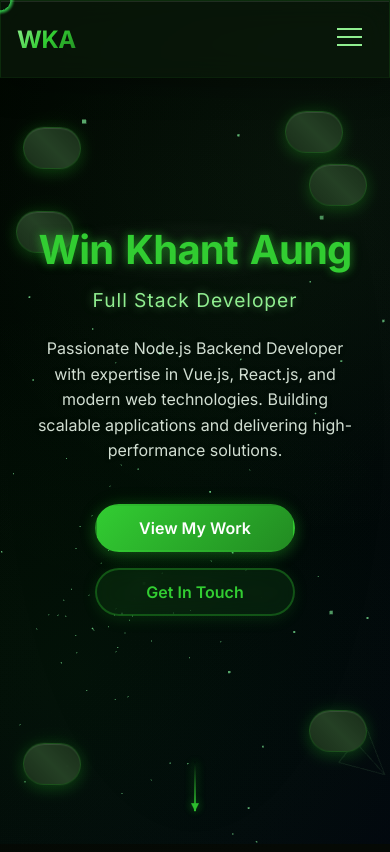
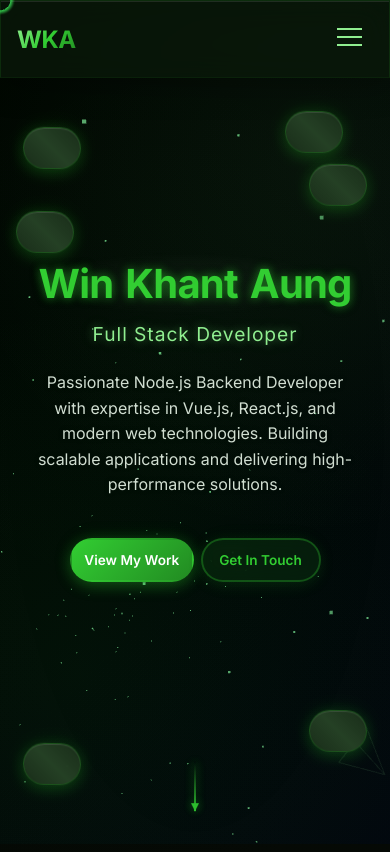
Before and after one commit to leon-99/wka-portfolio, a Vue app: page / in a window 390 px wide. Shown: the top 852 px of the page. Built offline with nearby package versions, Linux system fonts and the light colour scheme; some icons are missing.

Commit message:
Refactor Hero component animations: Modularize animation functions for better organization and maintainability. Implement cleanup logic for memory management and enhance button hover effects. Optimize skill tag interactions and improve layout responsiveness for a more dynamic user experience.

```diff
--- a/src/components/Hero.vue
+++ b/src/components/Hero.vue
@@ -75,12 +75,11 @@
 </template>
 
 <script setup lang="ts">
-import { ref, onMounted, markRaw } from 'vue'
+import { ref, onMounted, onUnmounted} from 'vue'
 import { useThree } from '@/composables/useThree'
 import { useMouseInteraction, useRaycaster } from '@/composables/useMouseInteraction'
 import { useMorphingText } from '@/composables/useMorphingText'
 import { useFloatingParticles } from '@/composables/useFloatingParticles'
-import * as THREE from 'three'
 import { gsap } from 'gsap'
 import { ScrollTrigger } from 'gsap/ScrollTrigger'
 import { Icon } from '@iconify/vue'
@@ -104,9 +103,13 @@ const {
 
 const floatingParticles = ref<any>(null)
 
-onMounted(() => {
-  const cleanup = init()
+// Animation Functions
 
+/**
+ * Initialize main entrance animations for hero elements
+ * Sets up initial states and runs the main animation timeline
+ */
+const initializeMainAnimations = () => {
   // GSAP Creative Name Animation
   const tl = gsap.timeline()
 
@@ -140,8 +143,6 @@ onMounted(() => {
   setTimeout(() => {
     startMorphingEffect()
   }, 200)
-
-
 
   // All other elements start at the same time as name animation
   tl.to('.hero-subtitle', {
@@ -188,23 +189,18 @@ onMounted(() => {
     textShadow: '0 0 10px rgba(50, 205, 50, 0.3)'
   })
 
-  // Floating skill tags animation
-  const isMobile = window.innerWidth <= 768
+  // Interactive name letters on mouse move using composable
+  nameContainer = document.querySelector('.name-animation-container')
+  if (nameContainer) {
+    addInteractiveEffects(nameContainer as HTMLElement)
+  }
+}
 
-  gsap.to('.skill-tag', {
-    y: isMobile ? '-=8' : '-=15', // Reduced movement on mobile
-    rotation: isMobile ? 1 : 2, // Reduced rotation on mobile
-    duration: isMobile ? 4 : 3, // Slower animation on mobile for better performance
-    ease: 'sine.inOut',
-    yoyo: true,
-    repeat: -1,
-    stagger: {
-      each: isMobile ? 0.8 : 0.5, // Slower stagger on mobile
-      from: 'random'
-    }
-  })
-
-  // Button hover effects
+/**
+ * Setup hover effects for primary and secondary buttons
+ * Adds scale and movement animations on mouse enter/leave
+ */
+const setupButtonHoverEffects = () => {
   const buttons = document.querySelectorAll('.btn-primary, .btn-secondary')
   buttons.forEach(button => {
     button.addEventListener('mouseenter', () => {
@@ -225,8 +221,13 @@ onMounted(() => {
       })
     })
   })
+}
 
-  // Scroll indicator animation
+/**
+ * Setup continuous scroll indicator animation
+ * Creates a pulsing arrow animation at the bottom
+ */
+const setupScrollIndicator = () => {
   gsap.to('.scroll-arrow', {
     y: 10,
     duration: 1.5,
@@ -234,15 +235,36 @@ onMounted(() => {
     yoyo: true,
     repeat: -1
   })
+}
 
-  // Interactive name letters on mouse move using composable
-  nameContainer = document.querySelector('.name-animation-container')
-  if (nameContainer) {
-    addInteractiveEffects(nameContainer as HTMLElement)
-  }
+/**
+ * Setup floating animation for skill tags
+ * Creates continuous floating movement with mobile optimization
+ */
+const setupFloatingSkills = () => {
+  const isMobile = window.innerWidth <= 768
 
-  // Magnetic cursor effect for skill badges
+  gsap.to('.skill-tag', {
+    y: isMobile ? '-=8' : '-=15', // Reduced movement on mobile
+    rotation: isMobile ? 1 : 2, // Reduced rotation on mobile
+    duration: isMobile ? 4 : 3, // Slower animation on mobile for better performance
+    ease: 'sine.inOut',
+    yoyo: true,
+    repeat: -1,
+    stagger: {
+      each: isMobile ? 0.8 : 0.5, // Slower stagger on mobile
+      from: 'random'
+    }
+  })
+}
+
+/**
+ * Setup interactive effects for skill tags
+ * Adds magnetic pull effects and touch interactions
+ */
+const setupSkillTagInteractions = () => {
   const skillTags = document.querySelectorAll('.skill-tag')
+  const isMobile = window.innerWidth <= 768
 
   skillTags.forEach(tag => {
     let isHovered = false
@@ -314,7 +336,13 @@ onMounted(() => {
       })
     }
   })
+}
 
+/**
+ * Setup 3D floating particles background
+ * Initializes Three.js particles using the composable
+ */
+const setupFloatingParticles = () => {
   setTimeout(() => {
     if (!scene.value || !camera.value) return
 
@@ -327,15 +355,52 @@ onMounted(() => {
     // Start the floating particles
     floatingParticles.value.start()
 
-
-
     // Update mouse interaction in the main animation loop
     animate(() => {
       updateRaycaster(normalizedMouse.value)
     })
   }, 100)
+}
+
+/**
+ * Cleanup all animations and event listeners
+ * Called when component is unmounted to prevent memory leaks
+ */
+const cleanupAnimations = () => {
+  // Cleanup floating particles
+  if (floatingParticles.value) {
+    floatingParticles.value.cleanup()
+  }
+
+  // Cleanup morphing text
+  // Note: The cleanup function is called automatically in onUnmounted
+
+  // Kill all GSAP animations
+  gsap.killTweensOf('.hero-subtitle')
+  gsap.killTweensOf('.hero-description')
+  gsap.killTweensOf('.hero-actions')
+  gsap.killTweensOf('.skill-tag')
+  gsap.killTweensOf('.scroll-arrow')
+  gsap.killTweensOf('.btn-primary')
+  gsap.killTweensOf('.btn-secondary')
+}
+
+onMounted(() => {
+  const cleanup = init()
+
+  // Initialize all animations in sequence
+  initializeMainAnimations()      // Main entrance animations
+  setupButtonHoverEffects()      // Button interactions
+  setupScrollIndicator()          // Scroll arrow animation
+  setupFloatingSkills()          // Skill tag floating
+  setupSkillTagInteractions()    // Skill tag magnetic effects
+  setupFloatingParticles()       // 3D background particles
 
   return cleanup
+})
+
+onUnmounted(() => {
+  cleanupAnimations()
 })
 </script>
 
@@ -609,14 +674,24 @@ onMounted(() => {
   }
 
   .hero-actions {
-    flex-direction: column;
+    flex-direction: row;
     align-items: center;
+    gap: 0.5rem;
+    justify-content: center;
+    flex-wrap: wrap;
   }
 
   .hero-actions .btn-primary,
   .hero-actions .btn-secondary {
-    width: 200px;
+    width: auto;
+    min-width: 140px;
     text-align: center;
+    padding: 0.6rem 1rem;
+    font-size: 0.9rem;
+    display: flex;
+    align-items: center;
+    justify-content: center;
+    white-space: nowrap;
   }
 
   .floating-skills {
@@ -670,6 +745,27 @@ onMounted(() => {
 }
 
 @media (max-width: 480px) {
+  .hero-actions {
+    flex-direction: row;
+    align-items: center;
+    gap: 0.4rem;
+    justify-content: center;
+    flex-wrap: wrap;
+  }
+
+  .hero-actions .btn-primary,
+  .hero-actions .btn-secondary {
+    width: auto;
+    min-width: 120px;
+    text-align: center;
+    padding: 0.5rem 0.8rem;
+    font-size: 0.85rem;
+    display: flex;
+    align-items: center;
+    justify-content: center;
+    white-space: nowrap;
+  }
+
   .floating-skills {
     display: block;
   }
```
